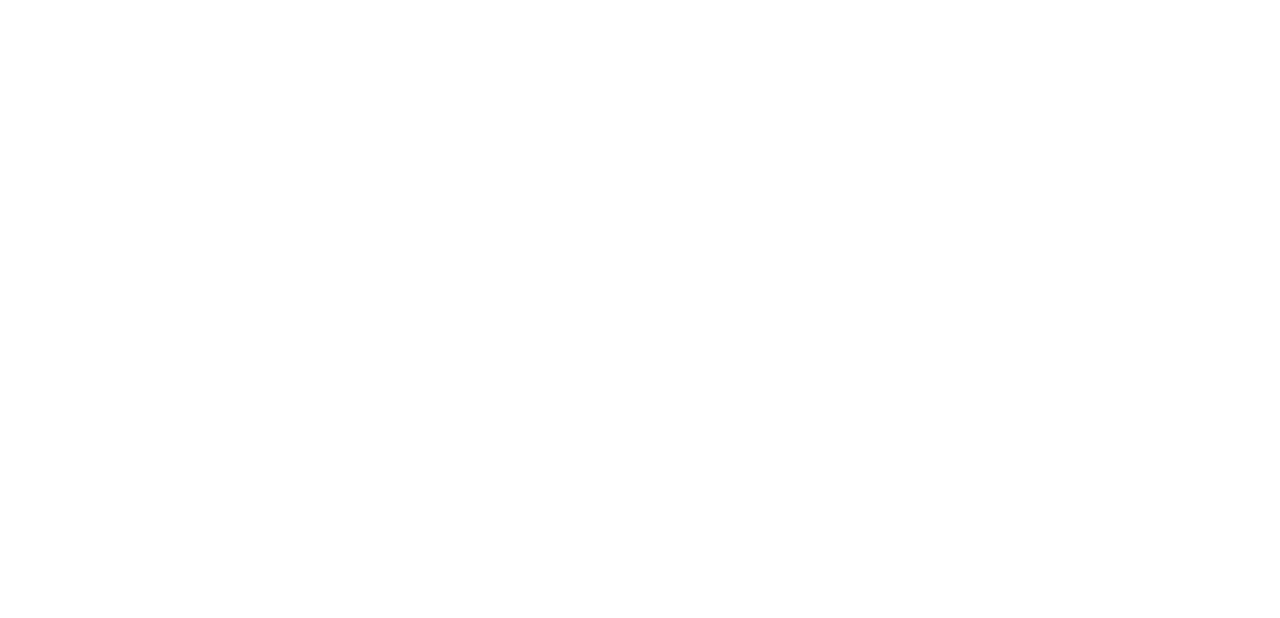
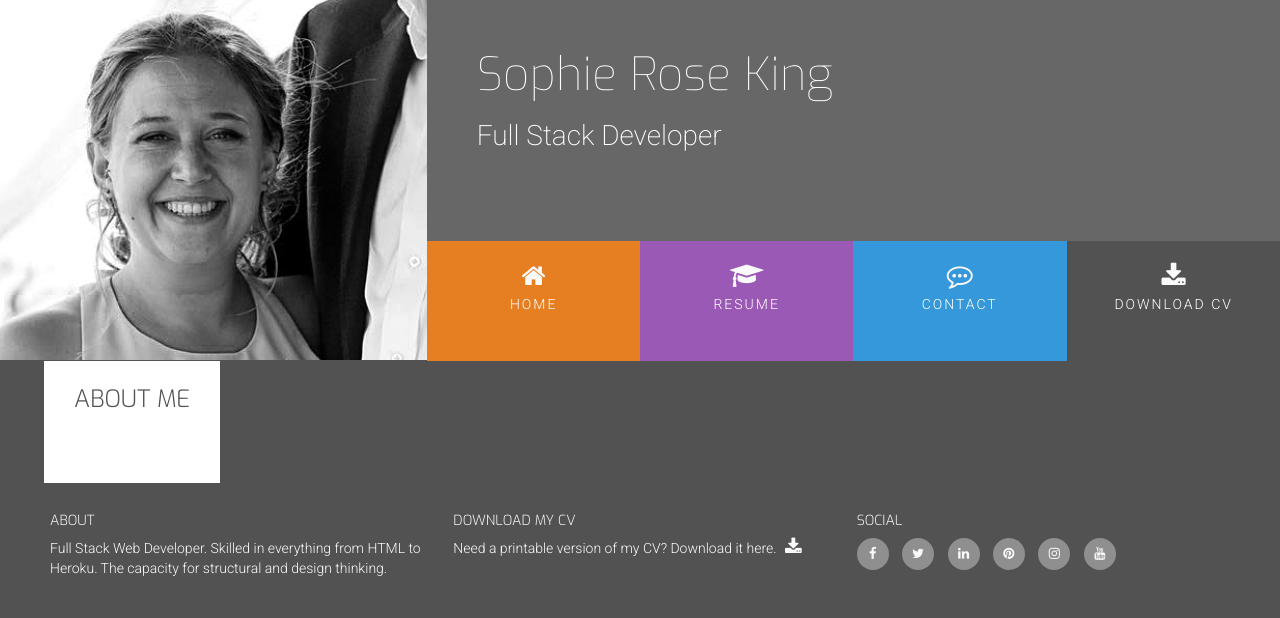
Before and after one commit to sophieroseking/resume, a plain HTML site: page index.html in a window 1280 px wide. Drawn offline with nearby package versions, Linux system fonts and the light colour scheme.

Commit message:
created personal section basic structure and three reasons heading

```diff
--- a/assets/css/style.css
+++ b/assets/css/style.css
@@ -0,0 +1,214 @@
+@import url('https://fonts.googleapis.com/css?family=Roboto:100,200,300,400,500,600,700,700|Exo:100,200,300,400,500,600,700!');
+/* --------------------------Colors*/
+
+.bg-color-name-title {
+    background-color: #676767;
+}
+
+.bg-color-three-reasons {
+    background-color: #ffffff;
+}
+
+.ui-menu-color-home {
+    background-color: #e67e22;
+}
+
+.ui-menu-color-resume {
+    background-color: #9b59b6;
+}
+
+.ui-menu-color-contact {
+    background-color: #3498db;
+}
+
+.ui-menu-color-download {
+    background-color: #525252;
+}
+
+body {
+    font-family: "roboto", sans-serif;
+    font-weight: 300;
+    background-color: #525252;
+}
+
+/* --------------------------Special Padding/margin/text*/
+
+h1,
+h2,
+h3,
+h4 {
+    margin: 0;
+}
+
+.uppercase {
+    text-transform: uppercase;
+}
+
+.general-sub {
+    font-family: "Exo", sans-serif;
+    font-weight: 300;
+    color: #fafafa;
+}
+
+.inline-block {
+    display: inline-block;
+}
+
+.section-column {
+    padding: 0 30px 30px;
+    float: none;
+    display: table-cell;
+}
+
+.row-table {
+    display: table;
+}
+
+.section-heading {
+    color: #525252;
+    font-family: "Exo", sans-serif;
+    font-weight: 300;
+    margin-top: 25px;
+    margin-bottom: 40px;
+}
+
+
+/* --------------------------Heading*/
+
+header {
+    margin: 0;
+}
+
+.heading {
+    margin-left: 50px;
+}
+
+.logo {
+    background: url("../images/sophierose.jpg");
+    background-position: center;
+    background-repeat: no-repeat;
+    background-size: cover;
+    min-height: 360px;
+    transition: all .5s ease-in-out;
+    -moz-transition: all .5s ease-in-out;
+    -webkit-transition: all .5s ease-in-out;
+}
+
+.name {
+    font-family: "Exo", sans-serif;
+    font-weight: 100;
+    font-size: 46px;
+    margin-top: 50px;
+    color: #ffffff;
+}
+
+.title {
+    font-family: "roboto", sans-serif;
+    font-weight: 200;
+    font-size: 28px;
+    margin-top: 20px;
+    margin-bottom: 90px;
+    color: #ffffff;
+}
+
+
+/* --------------------------Navigation*/
+
+#nav {
+    margin: 0;
+}
+
+#nav li {
+    padding: 0;
+}
+
+.menu-item {
+    height: 120px;
+    text-align: center;
+    padding: 0;
+}
+
+.menu-item a {
+    width: 100%;
+    text-decoration: none;
+    color: #ffffff;
+    height: 120px;
+}
+
+.menu-item a i {
+    padding-top: 22px;
+    display: block;
+    color: #fafafa;
+    font-size: 26px;
+}
+
+.menu-item span {
+    display: block;
+    width: 100%;
+    padding-top: 5px;
+    text-align: center;
+    text-transform: uppercase;
+    font-size: 14px;
+    font-weight: 300;
+    letter-spacing: 2px;
+}
+
+/* --------------------------hover.css*/
+
+.hvr-sweep-to-bottom:before {
+    background: rgba(0, 0, 0, .2);
+    height: 120px;
+}
+
+
+
+/* --------------------------Footer*/
+
+footer {
+    background-color: #525252;
+    color: #fafafa;
+    min-height: 120px;
+}
+
+footer .cv-pdf i {
+    color: #fafafa;
+    text-align: center;
+    font-size: 18px;
+    padding-left: 5px;
+}
+
+footer .cv-pdf i:hover {
+    color: #e84610;
+    transition: all 0.35s ease-in-out;
+    -moz-transition: all 0.35s ease-in-out;
+    -webkit-transition: all 0.35s ease-in-out;
+
+}
+
+.social-links {
+    padding-bottom: 15px;
+}
+
+.social-links li a i {
+    width: 32px;
+    height: 32px;
+    padding: 12px, 0;
+    border-radius: 50%;
+    font-size: 13px;
+    line-height: 2.5;
+    text-align: center;
+    color: #fafafa;
+    background: #8f8f8f;
+    transition: all 0.35s ease-in-out;
+    -moz-transition: all 0.35s ease-in-out;
+    -webkit-transition: all 0.35s ease-in-out;
+}
+
+.social-links li a i:hover {
+    background: #e84610;
+
+}
+
+#footer-deatils {
+    margin: 20px;
+}
--- a/index.html
+++ b/index.html
@@ -1,14 +1,91 @@
 <!DOCTYPE html>
 <html lang="en">
+
 <head>
-    <link rel="stylesheet" href="https://maxcdn.bootstrapcdn.com/bootstrap/3.3.7/css/bootstrap.min.css"" type="text/css" />
+    <link rel="stylesheet" href="https://maxcdn.bootstrapcdn.com/bootstrap/3.3.7/css/bootstrap.min.css" type="text/css" />
     <link rel="stylesheet" href="https://stackpath.bootstrapcdn.com/font-awesome/4.7.0/css/font-awesome.min.css" type="text/css" />
-    <meta charset="UTF-8">
-    <meta name="viewport" content="width=device-width, initial-scale=1.0">
-    <meta http-equiv="X-UA-Compatible" content="ie=edge">
-    <title>Document</title>
+    <link rel="stylesheet" href="https://cdnjs.cloudflare.com/ajax/libs/hover.css/2.3.1/css/hover-min.css" type="text/css" />
+    <link rel="stylesheet" href="assets/css/style.css" type="text/css" />
+    <title>Sophie Rose King - Resume</title>
 </head>
+
 <body>
+    <header class="container-fluid">
+        <div class="row">
+            <a href="index.html">
+                <div class="col-md-4 logo"> </div>
+            </a>
 
+            <div class="col-md-8">
+                <div class="row bg-color-name-title">
+                    <div class="heading">
+                        <h1 class="name">Sophie Rose King</h1>
+                        <h2 class="title">Full Stack Developer</h2>
+                    </div>
+                </div>
+                <div class="row">
+                    <ul id="nav" class="list-inline clearfix">
+                        <li class="col-xs-6 col-sm-3 ui-menu-color-home menu-item">
+                            <a href="#" class="hvr-sweep-to-bottom"><i class="fa fa-home" aria-hidden="true"></i><span>Home</span></a>
+                        </li>
+                        <li class="col-xs-6 col-sm-3 ui-menu-color-resume menu-item">
+                            <a href="#" class="hvr-sweep-to-bottom"><i class="fa fa-graduation-cap" aria-hidden="true"></i><span>Resume</span></a>
+                        </li>
+                        <li class="col-xs-6 col-sm-3 ui-menu-color-contact menu-item">
+                            <a href="#" class="hvr-sweep-to-bottom"><i class="fa fa-commenting-o" aria-hidden="true"></i><span>Contact</span></a>
+                        </li>
+                        <li class="col-xs-6 col-sm-3 ui-menu-color-download menu-item">
+                            <a href="#" class="hvr-sweep-to-bottom"><i class="fa fa-download" aria-hidden="true"></i><span>Download CV</span></a>
+                        </li>
+                    </ul>
+                </div>
+            </div>
+        </div>
+
+    </header>
+    <section class="container-fluid">
+        <div class="row row-table">
+            <div class="col-xs-12 col-sm-12 col-md-8 bg-color-three-reasons section-column">
+                <div class="row">
+                    <div class="col-md-12">
+                        <h3 class="section-heading uppercase"> About Me</h3>
+                    </div>
+                </div>
+            </div>
+        </div>
+    </section>
+
+    </section>
+    <footer class="container-fluid">
+        <div id="footer-deatils" class="row">
+            <div class="col-sm-4">
+                <h5 class="uppercase general-sub">About</h5>
+                <p class="inline-block">
+                    Full Stack Web Developer. Skilled in everything from HTML to Heroku. The capacity for structural and design thinking.
+                </p>
+            </div>
+            <div class="col-sm-4">
+                <h5 class="uppercase general-sub">Download My CV</h5>
+                <p class="inline-block">
+                    Need a printable version of my CV? Download it here.
+                    <a href="#" class="cv-pdf"><i class="fa fa-download" aria-hidden="true"></i></a>
+                </p>
+            </div>
+            <div class="col-sm-4">
+                <h5 class="uppercase general-sub">Social</h5>
+                <ul class="list-inline social-links">
+                    <li><a target="_black" href="#"><i class="fa fa-facebook"></i></a></li>
+                    <li><a target="_black" href="#"><i class="fa fa-twitter"></i></a></li>
+                    <li><a target="_black" href="#"><i class="fa fa-linkedin"></i></a></li>
+                    <li><a target="_black" href="#"><i class="fa fa-pinterest"></i></a></li>
+                    <li><a target="_black" href="#"><i class="fa fa-instagram"></i></a></li>
+                    <li><a target="_black" href="#"><i class="fa fa-youtube"></i></a></li>
+                </ul>
+            </div>
+        </div>
+
+
+    </footer>
 </body>
+
 </html>
```
Also changed, not shown: assets/images/sophierose.jpg (added).
